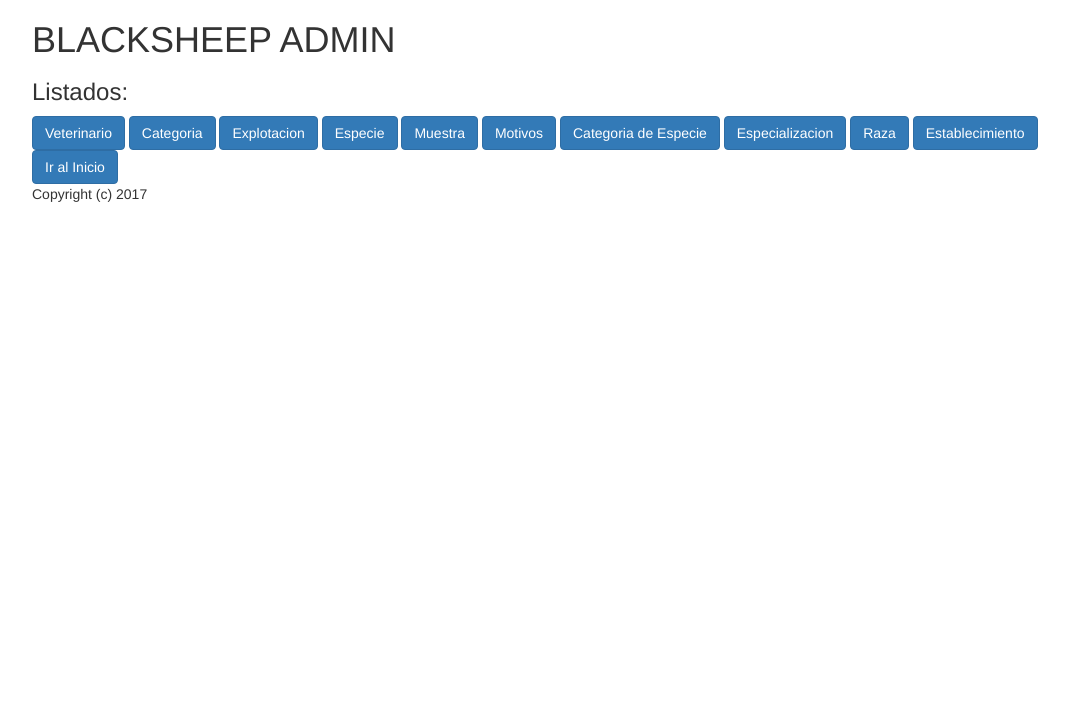
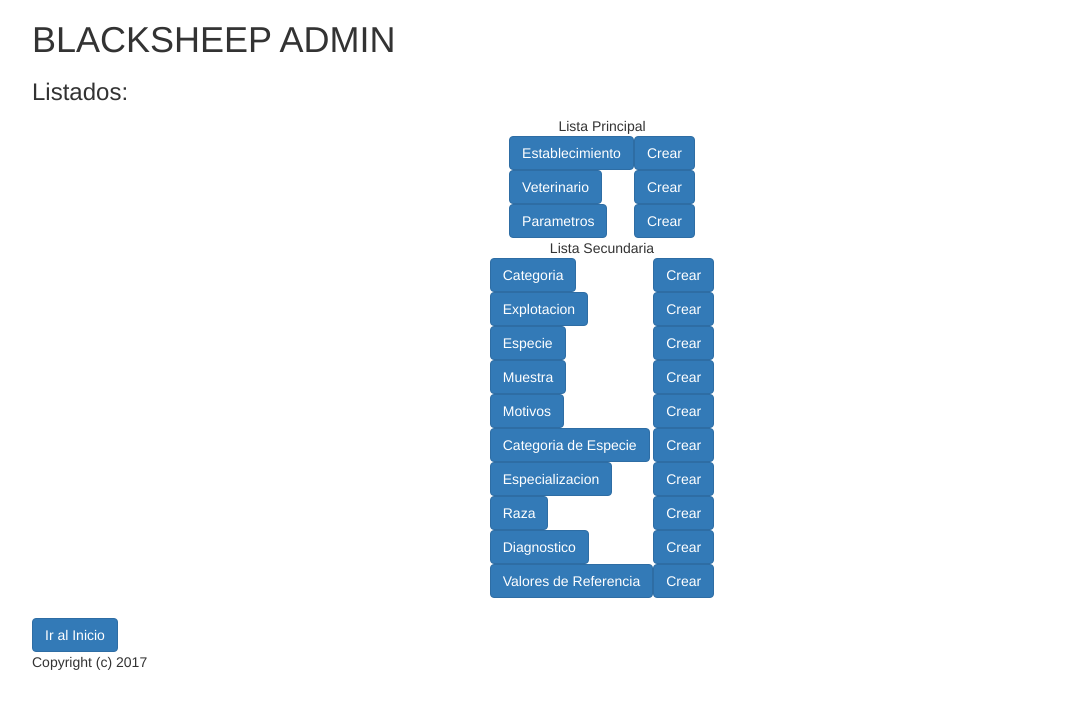
Before and after one commit to caritodoer/blacksheep, a Django app: page / in a window 1280 px wide. Shown: the part 80-800 px from the top of the page, without its empty margins (38-1107 px from the left). Run offline with Django 3.2, Linux system fonts and the light colour scheme; some libraries are stand-ins or nearby versions.

Commit message:
Tabla Van Gogh

```diff
--- a/bsadmin/views.py
+++ b/bsadmin/views.py
@@ -386,6 +386,8 @@ def a_raza(request):
 		instance = form.save(commit=False)
 		instance.save()
 		return HttpResponseRedirect(instance.get_absolute_url())
+	else:
+		print(form.errors)
 	context = {
 		"title": "Nueva Raza",
 		"form": form,
@@ -707,6 +709,10 @@ def u_establecimiento(request, id=None):
 
 		return HttpResponseRedirect(instance.get_absolute_url())
 
+	else:
+		form.errors()
+
+
 	context = {
 		"title": "Modificar establecimiento",
 		"instance": instance,
--- a/templates/home_admin.html
+++ b/templates/home_admin.html
@@ -4,15 +4,71 @@
 
 <h1> BLACKSHEEP ADMIN </h1>
 <h3>Listados:</h3>
-<a class="btn btn-primary" href="/veterinario">Veterinario</a>
-<a class="btn btn-primary" href="/categoria">Categoria</a>
-<a class="btn btn-primary" href="/explotacion">Explotacion</a>
-<a class="btn btn-primary" href="/especie">Especie</a>
-<a class="btn btn-primary" href="/muestra">Muestra</a>
-<a class="btn btn-primary" href="/motivos">Motivos</a>
-<a class="btn btn-primary" href="/categoriae">Categoria de Especie</a>
-<a class="btn btn-primary" href="/especializacion">Especializacion</a>
-<a class="btn btn-primary" href="/raza">Raza</a>
-<a class="btn btn-primary" href="/establecimiento">Establecimiento</a>
+
+<table align="center">
+	<tr>
+		<td colspan="2" align="center"> Lista Principal</td>
+	</tr>
+	<tr>
+		<td><a class="btn btn-primary" href="/establecimiento">Establecimiento</a></td>
+		<td><a class="btn btn-primary" href="/establecimiento/alta">Crear</a></td>
+	</tr>
+	<tr>
+		<td><a class="btn btn-primary" href="/veterinario">Veterinario</a></td>
+		<td><a class="btn btn-primary" href="/veterinario/alta">Crear</a></td>
+	</tr>
+	<tr>
+		<td><a class="btn btn-primary" href="/parametros">Parametros</a></td>
+		<td><a class="btn btn-primary" href="/parametros/alta">Crear</a></td>
+	</tr>
+</table>
+<table  align="center">
+	<tr>
+		<td colspan="2" align="center"> Lista Secundaria</td>
+	</tr>
+	<tr>
+		<td><a class="btn btn-primary" href="/categoria">Categoria</a></td>
+		<td><a class="btn btn-primary" href="/categoria/alta"/alta>Crear</a></td>
+	</tr>
+	<tr>
+		<td><a class="btn btn-primary" href="/explotacion">Explotacion</a></td>
+		<td><a class="btn btn-primary" href="/explotacion/alta"/alta>Crear</a></td>
+	</tr>
+	<tr>
+		<td><a class="btn btn-primary" href="/especie">Especie</a></td>
+		<td><a class="btn btn-primary" href="/especie/alta">Crear</a></td>
+	</tr>
+	<tr>
+		<td><a class="btn btn-primary" href="/muestra">Muestra</a></td>
+		<td><a class="btn btn-primary" href="/muestra/alta"/alta>Crear</a></td>
+	</tr>
+	<tr>
+		<td><a class="btn btn-primary" href="/motivos">Motivos</a></td>
+		<td><a class="btn btn-primary" href="/motivos/alta">Crear</a></td>
+	</tr>
+	<tr>
+		<td><a class="btn btn-primary" href="/categoriae">Categoria de Especie</a></td>
+		<td><a class="btn btn-primary" href="/categoriae/alta">Crear</a></td>
+	</tr>
+	<tr>
+		<td><a class="btn btn-primary" href="/especializacion">Especializacion</a></td>
+		<td><a class="btn btn-primary" href="/especializacion/alta">Crear</a></td>
+	</tr>
+	<tr>
+		<td><a class="btn btn-primary" href="/raza">Raza</a></td>
+		<td><a class="btn btn-primary" href="/raza/alta">Crear</a></td>
+	</tr>
+	<tr>
+		<td><a class="btn btn-primary" href="/diagnostico">Diagnostico</a></td>
+		<td><a class="btn btn-primary" href="/diagnostico/alta">Crear</a></td>
+	</tr>
+	<tr>
+		<td><a class="btn btn-primary" href="/valoresreferencia">Valores de Referencia</a></td>
+		<td><a class="btn btn-primary" href="/valoresreferencia/alta">Crear</a></td>
+	</tr>
+</table>
+
+
+
 
 {% endblock %}
```
